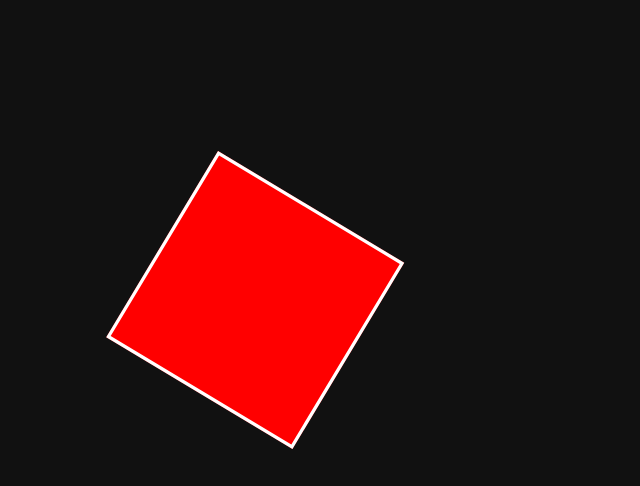
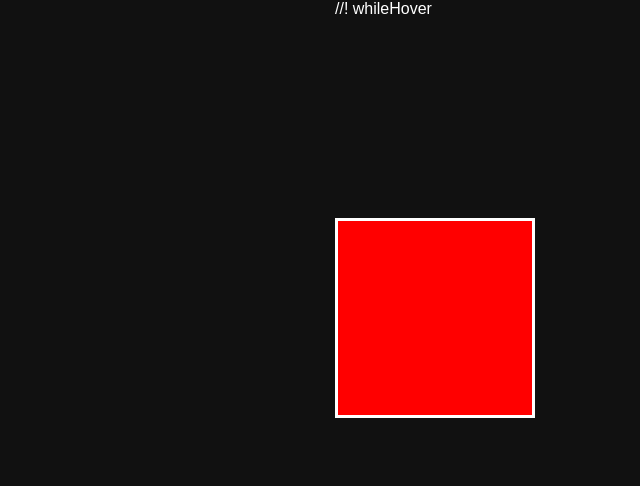
Before and after one commit to theflashyash99/Framer-Motion, a React (Vite) app in the folder Framer-Motion/: page / in a window 1280 px wide. Shown: the top 486 px of the page, without its empty margins (205-845 px from the left). Built offline with nearby package versions, Linux system fonts and the light colour scheme.

Commit message:
Motion keyframes

```diff
--- a/Framer-Motion/src/App.jsx
+++ b/Framer-Motion/src/App.jsx
@@ -1,14 +1,53 @@
 import { motion } from "motion/react";
+import oggy from "./assets/pngwing.com.png";
 
 const App = () => {
   return (
     <div>
-      <motion.div
+      <>
+        {/* <motion.div
         initial={{ x: 300 }}
         animate={{ x: 1000, rotate: 360, scale: 2 }}
         transition={{ duration: 3, delay: 1, repeat:2 , ease:"anticipate"}}
         className="box"
+      >Shivam Gulati</motion.div> */}
+
+
+
+
+        {/* <motion.div
+        animate={{ x: [0,500,500,0,0], y:[0,0,300,300,0] , rotate:[0,360,0,360,0]  }}
+        transition={{ duration: 3, delay: 1, repeat:Infinity , ease:"anticipate"}}
+        className="box"
+      >Shivam Gulati</motion.div> */}
+
+         //! whileHover
+       <motion.div
+       whileHover={{background:"green", scale:2.3 , rotate:360}}
+       transition={{duration:5 , repeat:Infinity}}
+        className="box"
       ></motion.div>
+
+
+        {/* <motion.img
+          initial={{
+            x:100,
+            y:100
+          }}
+          animate={{ x: 500 , y:200 , rotate:360 , scale:2}}
+          transition={{ duration: 5, repeat: Infinity, ease: "anticipate" }}
+          src={oggy}
+        />
+
+        {/* <motion.p className="oggy" animate={{x:1000}} transition={{duration:5, repeat:Infinity , ease:"anticipate"}}>"Main hu Oggy!!! BHeem ke diwane"</motion.p> */}
+        {/* <motion.p
+          className="oggy"
+          animate={{ x: 1000 }}
+          transition={{ duration: 5, repeat: Infinity, ease: "anticipate" }}
+        >
+          "Shivam CHinar"
+        </motion.p> */}
+      </>
     </div>
   );
 };
--- a/Framer-Motion/src/index.css
+++ b/Framer-Motion/src/index.css
@@ -10,7 +10,7 @@ html ,body  {
   height: 100%;
 }
 
-body{background-color: #111;}
+body{background-color: #111; display: flex; justify-content: center;}
 
 .box{
   height: 200px;
@@ -18,5 +18,19 @@ body{background-color: #111;}
   background-color: red;
   border: 3px solid white;
   margin-top: 200px;
+  display: flex;
+  justify-content: center;
+  justify-items: center;
+  align-items: center;
 
 }
+
+img{
+  height: 300px;
+  width: 300px;
+}
+
+.oggy{
+  font-size: 50px;
+  color: blue;
+}
```
Also changed, not shown: Framer-Motion/src/assets/pngwing.com.png (added).
